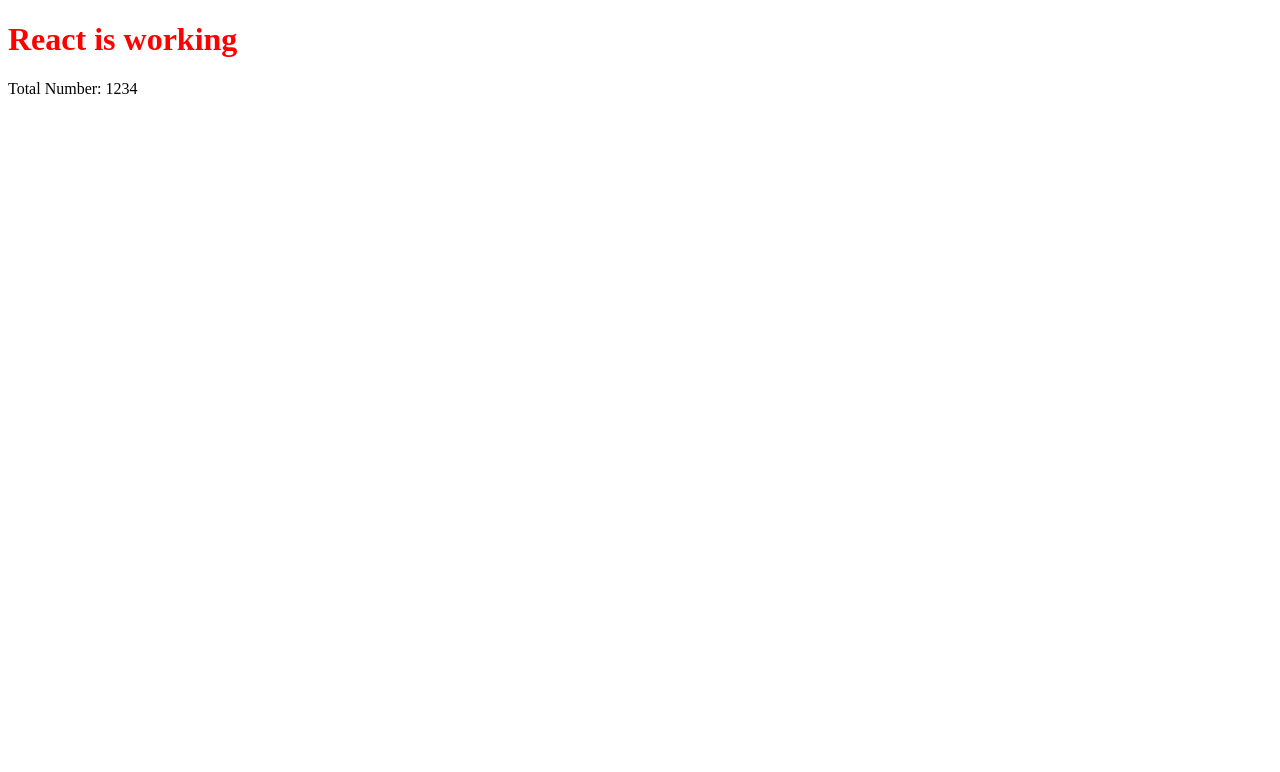
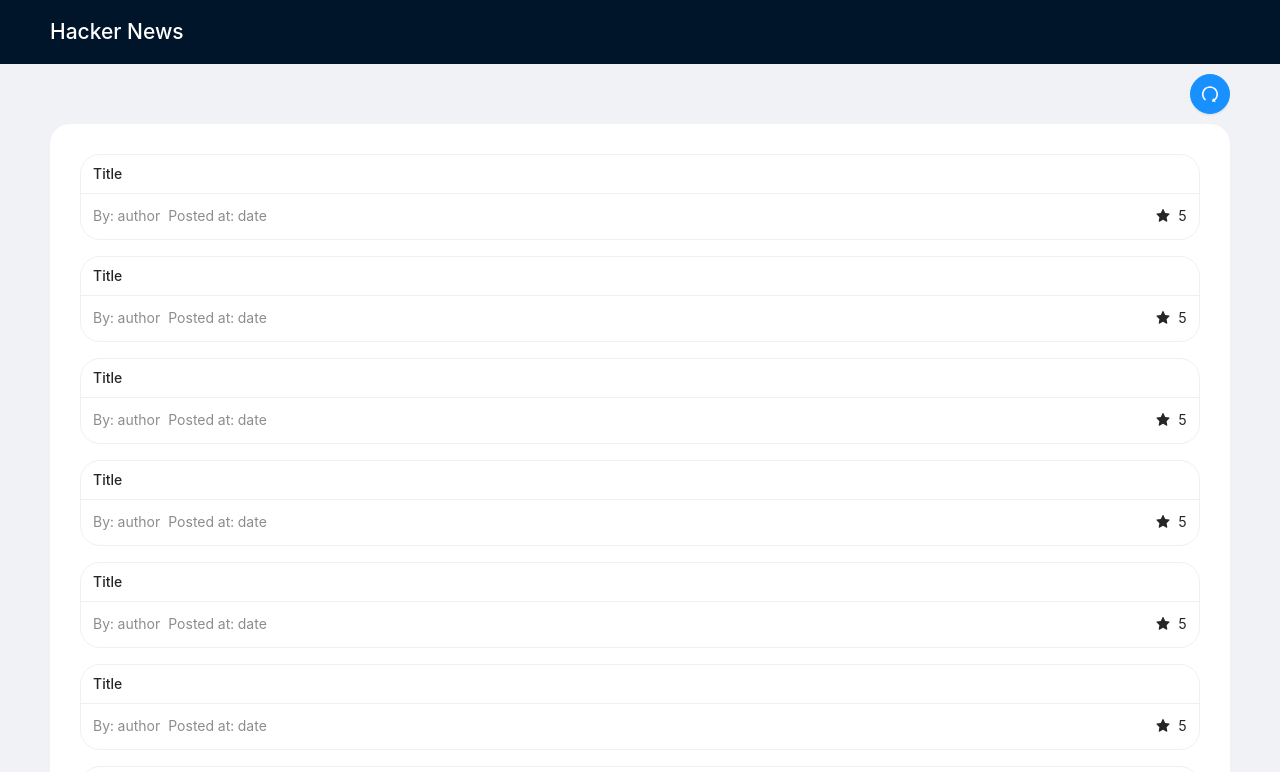
Before and after one commit to PolinaPonomar/hacker-news-interface-2022, a React app: page / in a window 1280 px wide. Shown: the top 772 px of the page. Built offline with nearby package versions, Linux system fonts and the light colour scheme.

Commit message:
feat: make base layout of home page

```diff
--- a/package.json
+++ b/package.json
@@ -36,6 +36,7 @@
   },
   "dependencies": {
     "@babel/polyfill": "^7.12.1",
+    "antd": "^4.23.6",
     "react": "^18.2.0",
     "react-dom": "^18.2.0",
     "react-router-dom": "5.0.0"
--- /dev/null
+++ b/src/components/App/App.scss
@@ -0,0 +1,31 @@
+@import '~antd/dist/antd.css';
+
+h1, p {
+  margin: 0
+}
+
+.page {
+  min-height: 100vh;
+}
+
+.logo {
+  color: #ffffff;
+}
+
+.content {
+  padding: 0 50px;
+  display: flex;
+  flex-direction: column;
+}
+
+.refresh-button {
+  margin: 10px 0;
+  align-self: flex-end;
+}
+
+.news {
+  padding: 30px;
+  display: flex;
+  background: #ffffff;
+  border-radius: 20px;
+}
--- a/src/components/App/App.tsx
+++ b/src/components/App/App.tsx
@@ -1,13 +1,34 @@
 import React from 'react'
+import { Link } from 'react-router-dom'
+import './App.scss'
+import NewsCard from '../NewsCard/NewsCard';
+import { RedoOutlined } from '@ant-design/icons';
+import { Layout, Button, Space } from 'antd';
+const { Header, Content, Footer } = Layout;
 
-type AppProps = { num: number };
+const App = () => {
+  return (
+    <Layout className="page">
+      <Header>
+        <Link to="/"><h1 className="logo">Hacker News</h1></Link>
+      </Header>
+      <Content className="content">
 
-const App = ({num}: AppProps) => {
-  return (
-    <>
-      <h1>React is working</h1>
-      <p>Total Number: {num}</p>
-    </>
+        <Button className="refresh-button" type="primary" shape="circle" size="large" icon={<RedoOutlined />} /> {/* loading */}
+        <Space className="news" direction="vertical" size="middle">
+          <NewsCard title='Title' author='author' date='date' rating={5}/>
+          <NewsCard title='Title' author='author' date='date' rating={5}/>
+          <NewsCard title='Title' author='author' date='date' rating={5}/>
+          <NewsCard title='Title' author='author' date='date' rating={5}/>
+          <NewsCard title='Title' author='author' date='date' rating={5}/>
+          <NewsCard title='Title' author='author' date='date' rating={5}/>
+          <NewsCard title='Title' author='author' date='date' rating={5}/>
+          <NewsCard title='Title' author='author' date='date' rating={5}/>
+        </Space>
+
+      </Content>
+      <Footer>Test task for the intern front-end in Avito, 2022</Footer>
+    </Layout>
   );
 };
 
--- /dev/null
+++ b/src/components/NewsCard/NewsCard.scss
@@ -0,0 +1,9 @@
+
+.card {
+  border-radius: 20px;
+}
+
+.card__content {
+  display: flex;
+  justify-content: space-between;
+}
--- /dev/null
+++ b/src/components/NewsCard/NewsCard.tsx
@@ -0,0 +1,31 @@
+import React from 'react'
+import './NewsCard.scss'
+import { StarFilled } from '@ant-design/icons';
+import {Space, Card, Typography } from 'antd';
+const { Text  } = Typography;
+
+export interface NewsCardProps {
+  title: string
+  author: string
+  date: string
+  rating: number
+}
+
+const NewsCard = (props: NewsCardProps) => {
+  return (
+    <Card className="card" title={props.title} size="small" hoverable>
+      <div className="card__content">
+        <Space>
+          <Text type="secondary">By: {props.author}</Text>
+          <Text type="secondary">Posted at: {props.date}</Text>
+        </Space>
+        <Space>
+          <StarFilled />
+          <p>{props.rating}</p>
+        </Space>
+      </div>
+    </Card>
+  );
+};
+
+export default NewsCard;
--- a/src/index.tsx
+++ b/src/index.tsx
@@ -8,6 +8,6 @@
 const root = createRoot(container!);
 root.render(
   <BrowserRouter>
-    <App num={1234}/>
+    <App/>
   </BrowserRouter>
 );
--- a/src/styles/index.scss
+++ b/src/styles/index.scss
@@ -1,3 +1,5 @@
-h1 {
-  color: red
-}
+// #001529 - темно-синий шапка
+// #1890ff - голубой
+// #f0f2f5 - серый
+// #ffffff и белый
+// color: rgba(0, 0, 0, 0.85);- цвет шрифта
```
Also changed, not shown: 1 other file (tests, documents, lock files or other folders).
